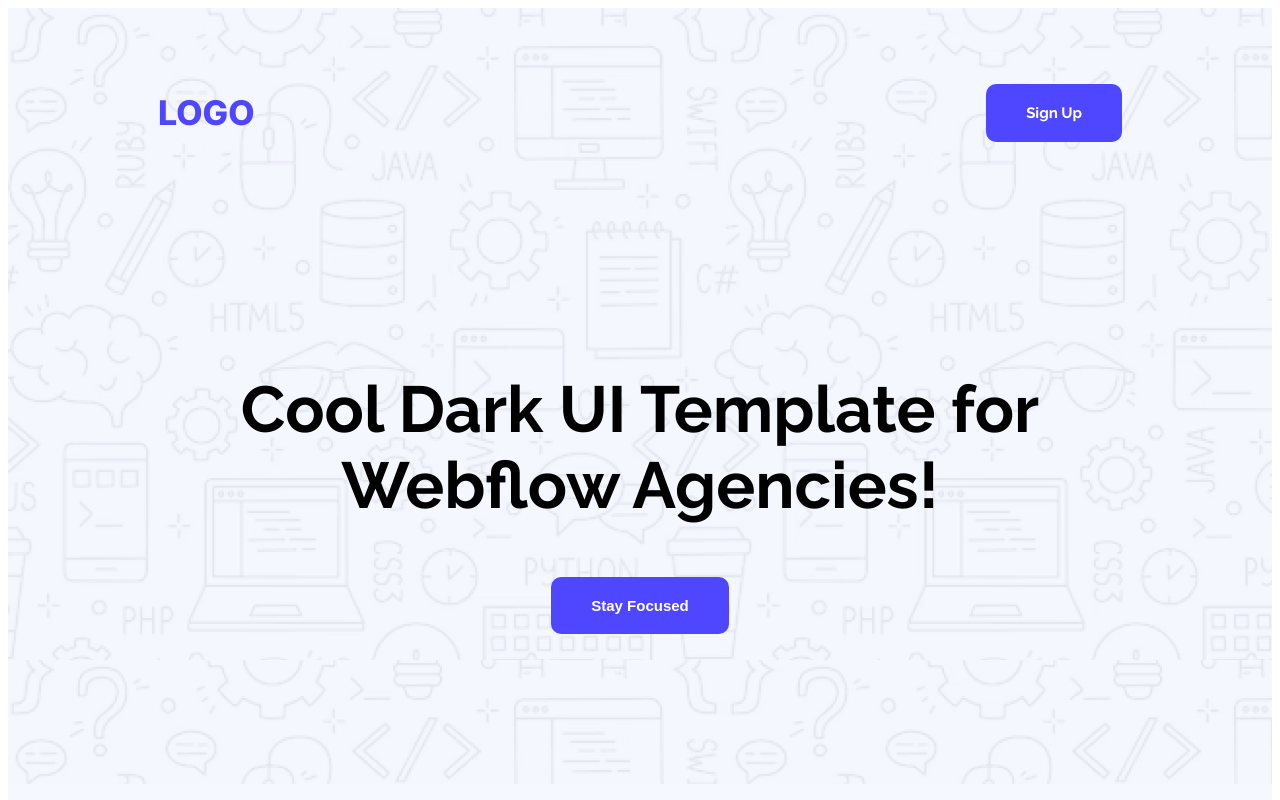
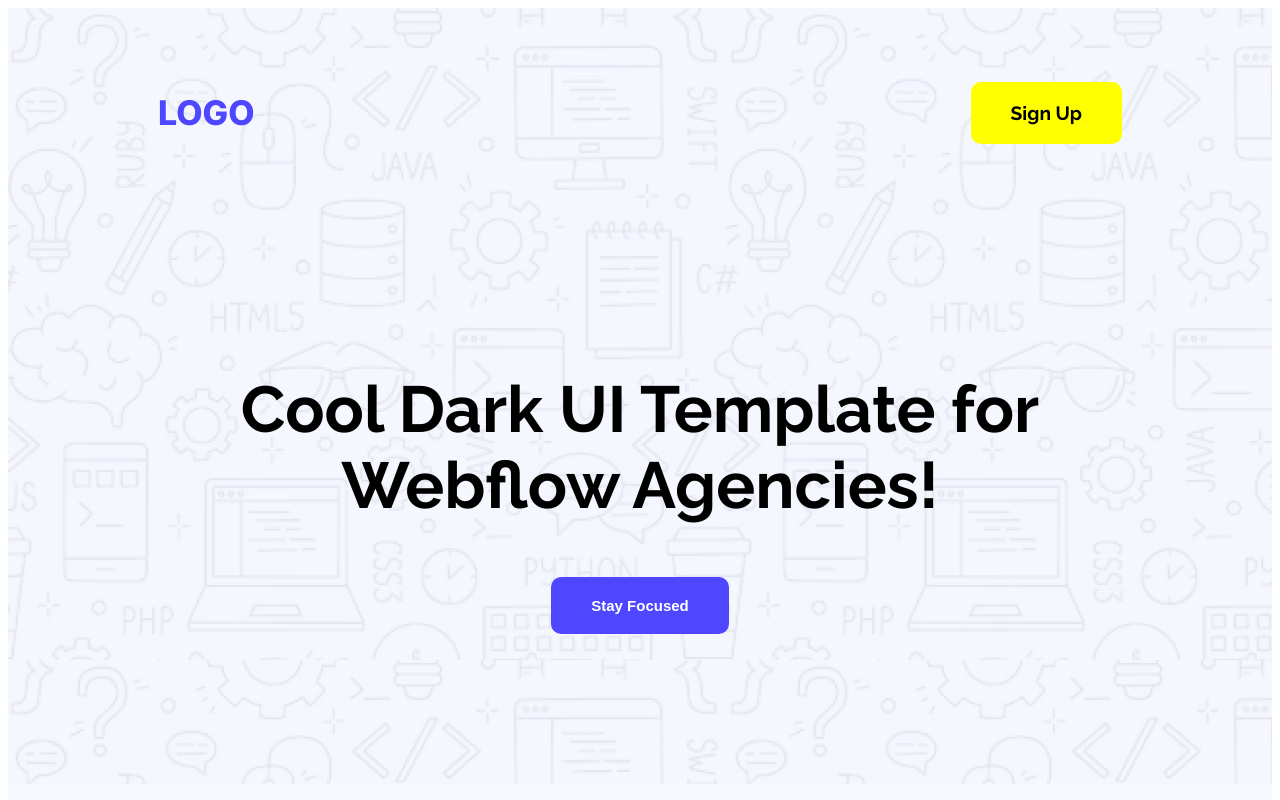
Before and after one commit to Ujjal-web/ph-web-assign1, a plain HTML site: page index.html in a window 1280 px wide. In both pictures the pointer is over the button "Sign Up". Shown: the top 800 px of the page. Drawn offline with Linux system fonts and the light colour scheme.

Commit message:
hover effect added in btn

```diff
--- a/style.css
+++ b/style.css
@@ -23,7 +23,14 @@
     border: none;
     padding: 20px 40px;
     border-radius: 10px;
+    transition-duration: 1s;
 
+}
+.primary-btn:hover {
+  background-color: yellow;
+  color: black;
+  font-size: larger;
+  transition-delay: 0.2s;
 }
 /* header styles */
 header {
```
